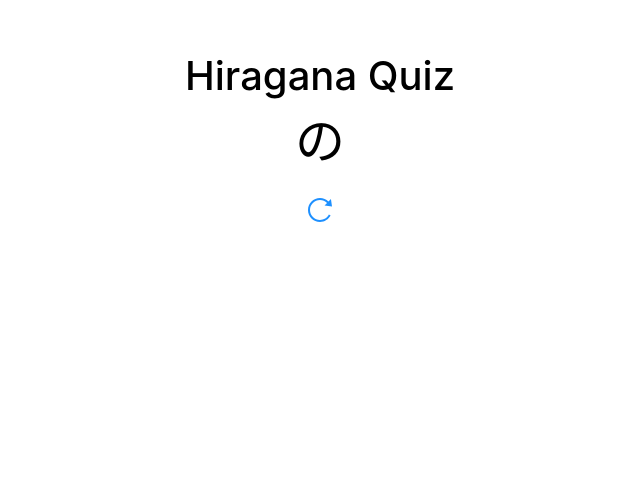
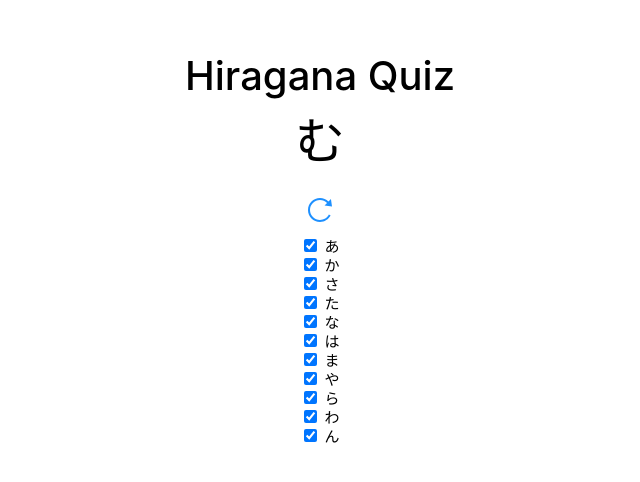
Before and after one commit to Amoong/card-quiz, a Svelte app: page / in a window 1280 px wide. Shown: the part 104-586 px from the top of the page, without its empty margins (320-960 px from the left). Built offline with nearby package versions, Linux system fonts and the light colour scheme.

Commit message:
Add RowSelector

```diff
--- a/src/App.svelte
+++ b/src/App.svelte
@@ -3,6 +3,7 @@
   import { createRandomPicker } from "./utils/pick-random";
   import { HIRAGANA } from "./constants/characters";
   import { onMount, onDestroy } from "svelte";
+  import RowSelector from "./lib/RowSelector.svelte";
 
   const pickRandom = createRandomPicker(HIRAGANA);
 
@@ -29,6 +30,20 @@
   const removeRotate = () => {
     rotate = false;
   };
+
+  const rows = [
+    { label: "あ", checked: true },
+    { label: "か", checked: true },
+    { label: "さ", checked: true },
+    { label: "た", checked: true },
+    { label: "な", checked: true },
+    { label: "は", checked: true },
+    { label: "ま", checked: true },
+    { label: "や", checked: true },
+    { label: "ら", checked: true },
+    { label: "わ", checked: true },
+    { label: "ん", checked: true },
+  ];
 </script>
 
 <main>
@@ -54,6 +69,7 @@
       /></svg
     >
   </button>
+  <RowSelector {rows} />
 </main>
 
 <style lang="scss">
--- a/src/constants/characters.ts
+++ b/src/constants/characters.ts
@@ -1,3 +1,44 @@
+type HiraganaRow =
+  | "あ"
+  | "か"
+  | "さ"
+  | "た"
+  | "な"
+  | "は"
+  | "ま"
+  | "や"
+  | "ら"
+  | "わ"
+  | "ん";
+
+export const HIRAGANA_MAP: Record<HiraganaRow, readonly string[]> = {
+  あ: ["あ", "い", "う", "え", "お"],
+  か: ["か", "き", "く", "け", "こ"],
+  さ: ["さ", "し", "す", "せ", "そ"],
+  た: ["た", "ち", "つ", "て", "と"],
+  な: ["な", "に", "ぬ", "ね", "の"],
+  は: ["は", "ひ", "ふ", "へ", "ほ"],
+  ま: ["ま", "み", "む", "め", "も"],
+  や: ["や", "ゆ", "よ"],
+  ら: ["ら", "り", "る", "れ", "ろ"],
+  わ: ["わ", "を"],
+  ん: ["ん"],
+} as const;
+
+// export const HIRAGANA_ROWS: readonly HiraganaRow[] = [
+//   "あ",
+//   "か",
+//   "さ",
+//   "た",
+//   "な",
+//   "は",
+//   "ま",
+//   "や",
+//   "ら",
+//   "わ",
+//   "ん",
+// ] as const;
+
 export const HIRAGANA = [
   "あ",
   "い",
--- /dev/null
+++ b/src/lib/RowSelector.svelte
@@ -0,0 +1,22 @@
+<script lang="ts">
+  interface Row {
+    label: string;
+    checked: boolean;
+  }
+
+  export let rows: readonly Row[];
+</script>
+
+<div class="row-selector">
+  <ul>
+    {#each rows as { label, checked }}
+      <li><input type="checkbox" {checked} /> {label}</li>
+    {/each}
+  </ul>
+</div>
+
+<style>
+  ul {
+    font-size: 15px;
+  }
+</style>
```
